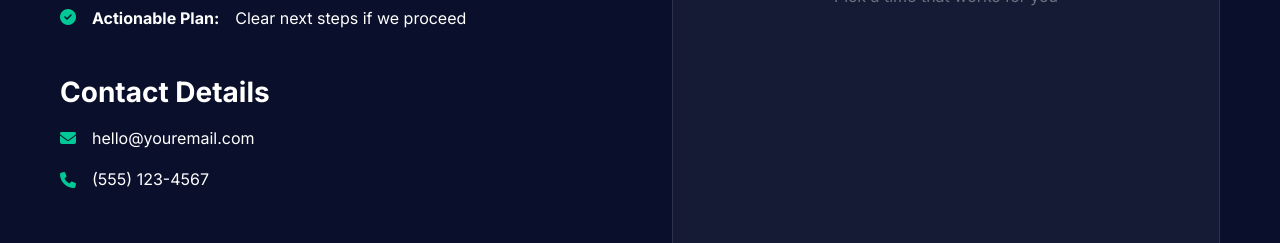
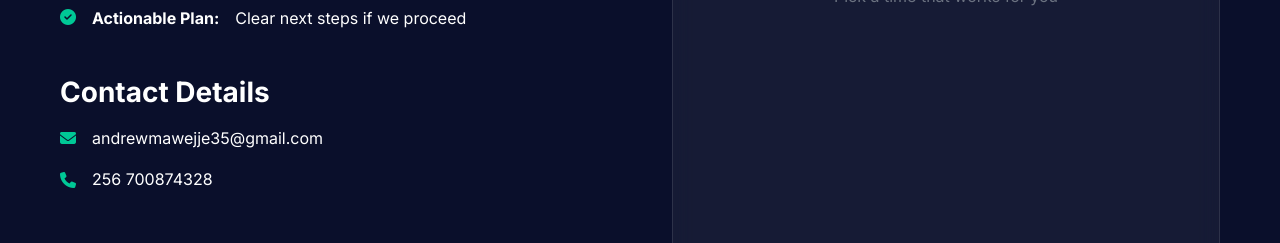
Before and after one commit to Mawejjeandrew-code/portfolio, a plain HTML site: page index.html in a window 1280 px wide. Shown: the part 4520-4763 px from the top of the page. Drawn offline with Linux system fonts and the light colour scheme; a script that the page names is missing.

Commit message:
new changes

```diff
--- a/index.html
+++ b/index.html
@@ -352,11 +352,11 @@
                         <h3>Contact Details</h3>
                         <div class="contact-item">
                             <i class="fas fa-envelope"></i>
-                            <span>hello@youremail.com</span>
+                            <span>andrewmawejje35@gmail.com</span>
                         </div>
                         <div class="contact-item">
                             <i class="fas fa-phone"></i>
-                            <span>(555) 123-4567</span>
+                            <span>256 700874328</span>
                         </div>
                     </div>
                 </div>
```
